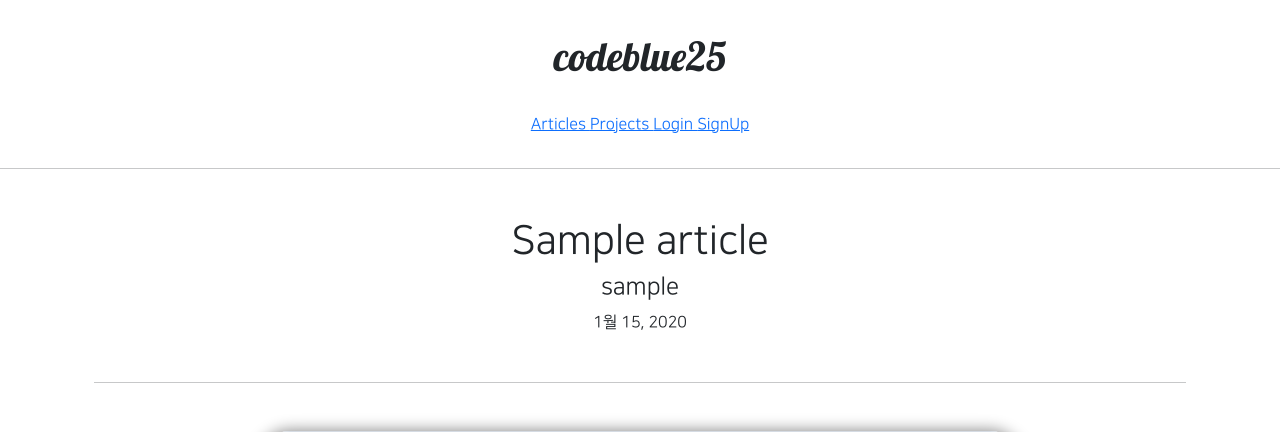
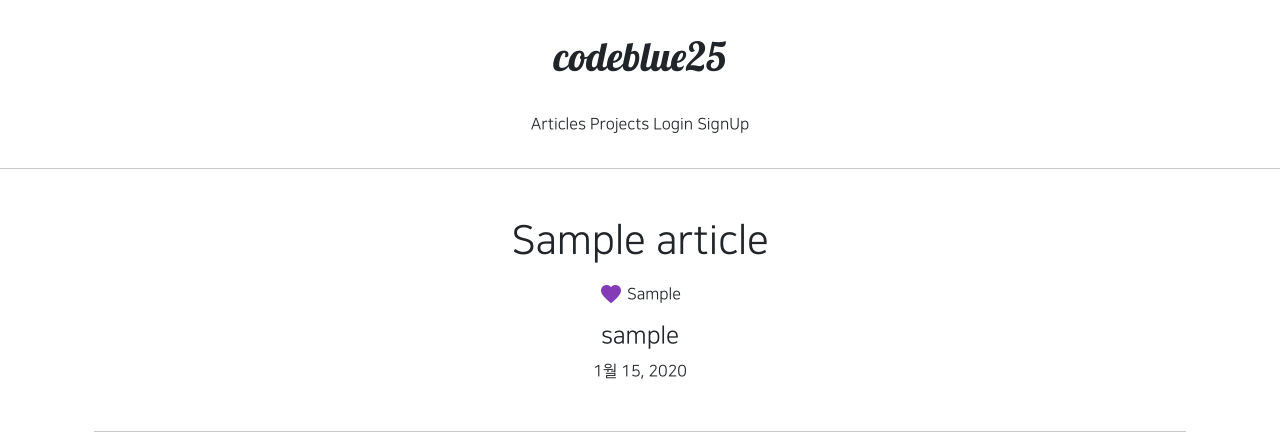
Before and after one commit to codeblue25/AI_school_django_personal_project, a Django app: page /articles/detail/1 in a window 1280 px wide. Shown: the top 432 px of the page. Run offline with Django 3.2, Linux system fonts and the light colour scheme; tables that the repository leaves empty hold one stand-in row (values such as "Sample post"); grey boxes marked "Sample" are stand-in pictures; parts of the project's set-up code (start-up, migrations or seed data) failed here and were passed over; some libraries are stand-ins or nearby versions.

Commit message:
210825
좋아요 하트 디자인 수정

```diff
--- a/articleapp/templates/articleapp/detail.html
+++ b/articleapp/templates/articleapp/detail.html
@@ -8,6 +8,16 @@
         {# 제목 / 글쓴이 / 날짜 #}
         <div class="my-5">
             <h1>{{ target_article.title}}</h1>
+            <div class="my-3">
+                <a href="{ url 'likeapp:article_like' article_pk=target_article.pk }"
+                   class="material-icons"
+                   style="vertical-align: middle; color:#843bb7;">
+                    favorite
+                </a>
+                <span style="vertical-align: middle;">
+                {{ target_article.like }}
+                </span>
+            </div>
             <h4>{{ target_article.writer.profile.nickname }}</h4>
             <p>{{ target_article.created_at }}</p>
         </div>
--- a/static/base.css
+++ b/static/base.css
@@ -1,3 +1,10 @@
+a {
+    text-decoration: none;
+    color: inherit;
+}
+a:hover {
+    color: inherit;
+}
 .header_logo {
     margin: 2rem 0;
     font-family: 'Lobster', cursive;
```
